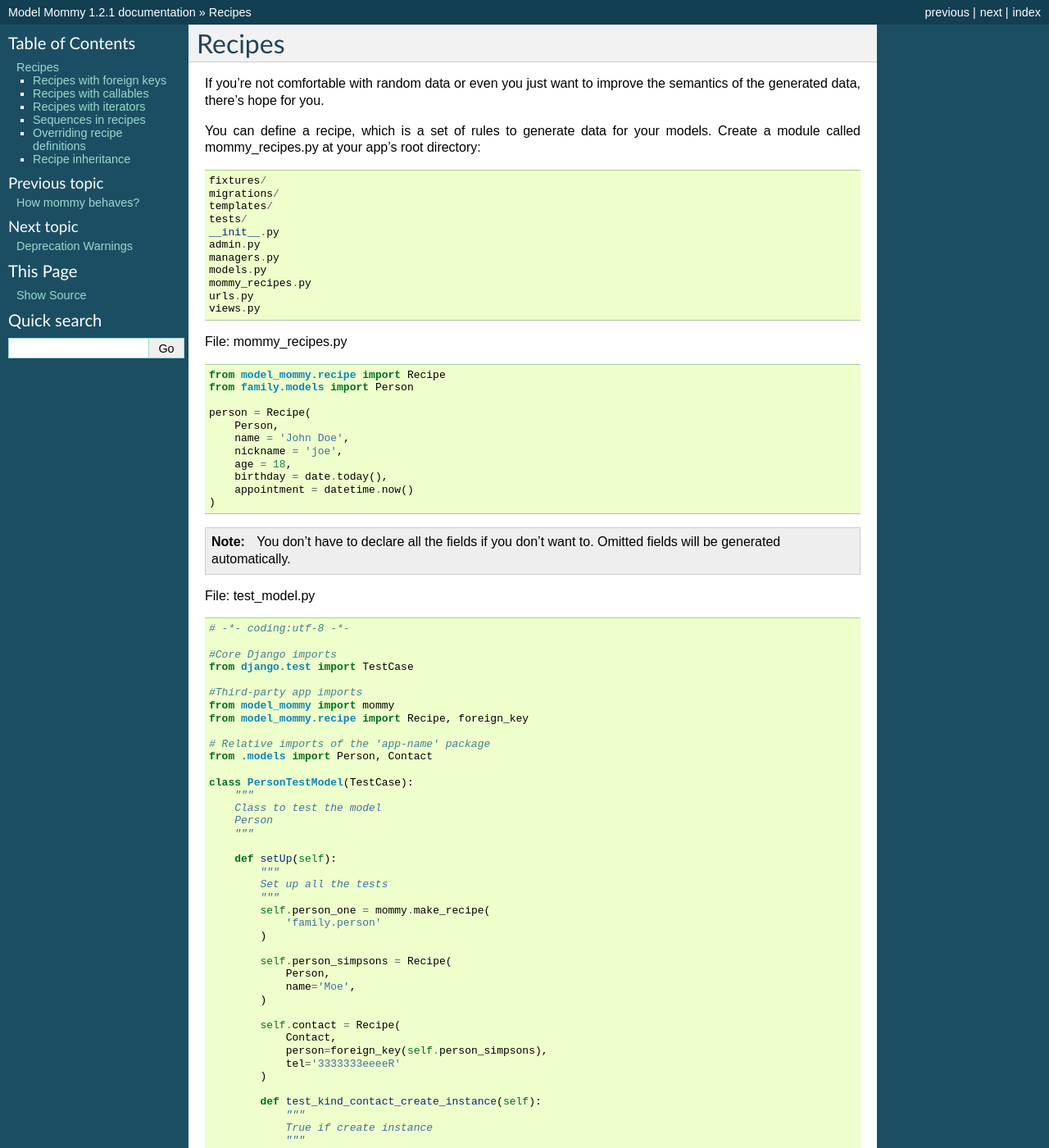
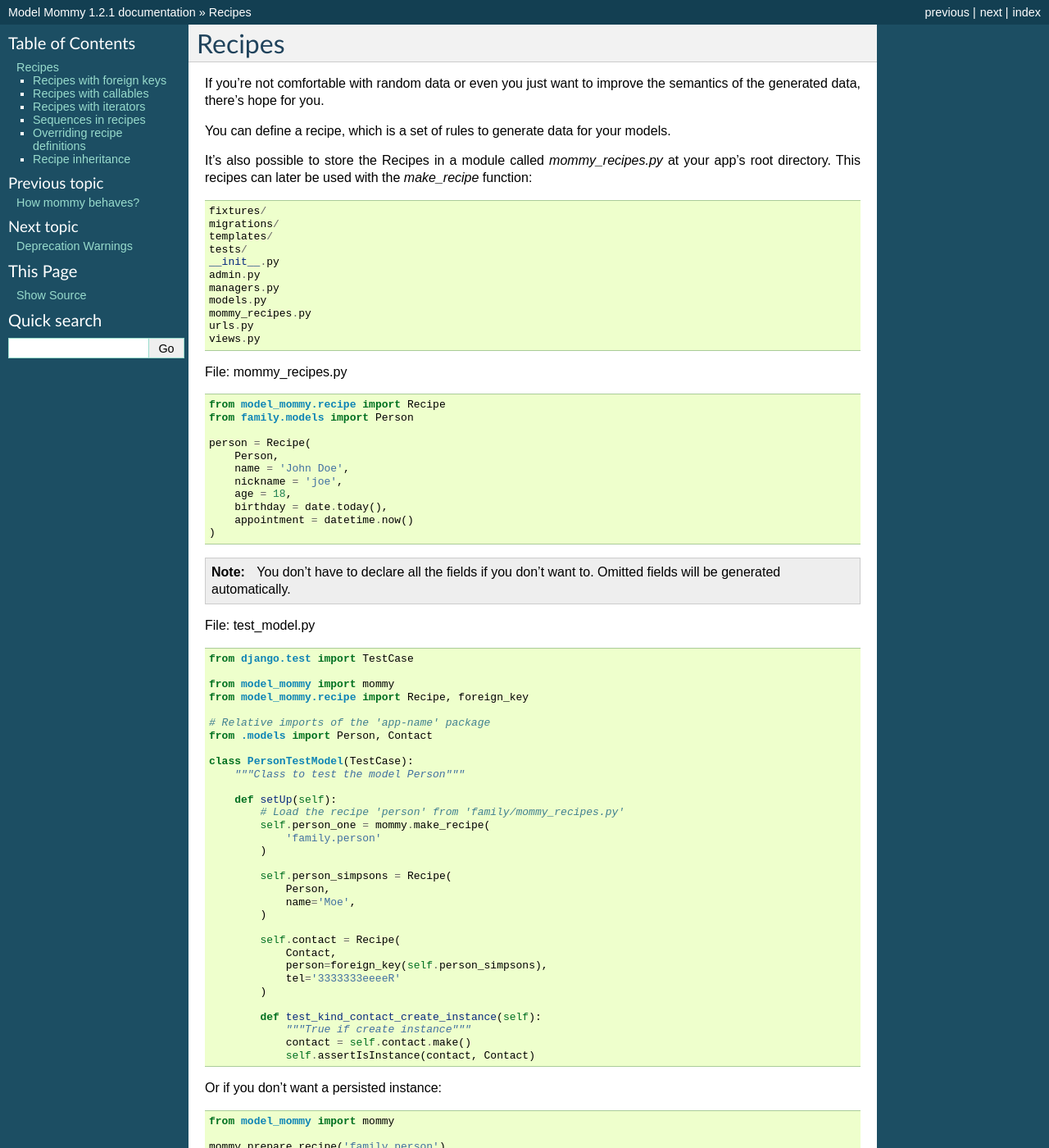
Before and after one commit to berinhard/model_mommy, a Sphinx documentation site: the page built from docs/source/recipes.rst, in a window 1280 px wide and 1400 px high. Shown: the whole window at 82% size. Built offline with Sphinx 7.4.7, drawn with Linux system fonts in a browser that asks for light colours.

Commit message:
#340 docs: explaint how make_recipe works

```diff
--- a/docs/source/recipes.rst
+++ b/docs/source/recipes.rst
@@ -5,8 +5,11 @@ If you're not comfortable with random data or even you just want to
 improve the semantics of the generated data, there's hope for you.
 
 You can define a recipe, which is a set of rules to generate data
-for your models. Create a module called mommy_recipes.py at your app's
-root directory: ::
+for your models.
+
+It's also possible to store the Recipes in a module called *mommy_recipes.py*
+at your app's root directory. This recipes can later be used with the
+`make_recipe` function: ::
 
     fixtures/
     migrations/
@@ -42,12 +45,8 @@ File: mommy_recipes.py ::
 
 File: test_model.py ::
 
-    # -*- coding:utf-8 -*-
-
-    #Core Django imports
     from django.test import TestCase
 
-    #Third-party app imports
     from model_mommy import mommy
     from model_mommy.recipe import Recipe, foreign_key
 
@@ -55,15 +54,10 @@ File: test_model.py ::
     from .models import Person, Contact
 
     class PersonTestModel(TestCase):
-        """
-        Class to test the model
-        Person
-        """
+        """Class to test the model Person"""
 
         def setUp(self):
-            """
-            Set up all the tests
-            """
+            # Load the recipe 'person' from 'family/mommy_recipes.py'
             self.person_one = mommy.make_recipe(
                 'family.person'
             )
@@ -80,9 +74,7 @@ File: test_model.py ::
             )
 
             def test_kind_contact_create_instance(self):
-                """
-                True if create instance
-                """
+                """True if create instance"""
                 contact = self.contact.make()
                 self.assertIsInstance(contact, Contact)
 
```
